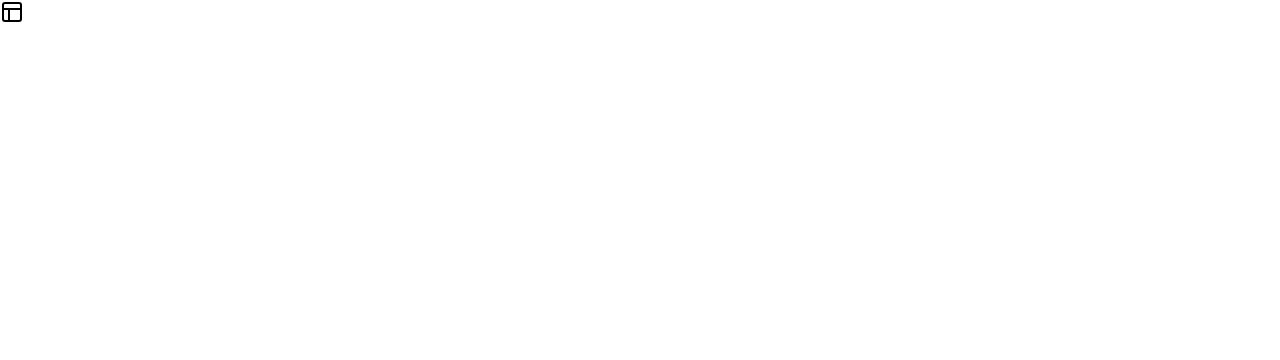
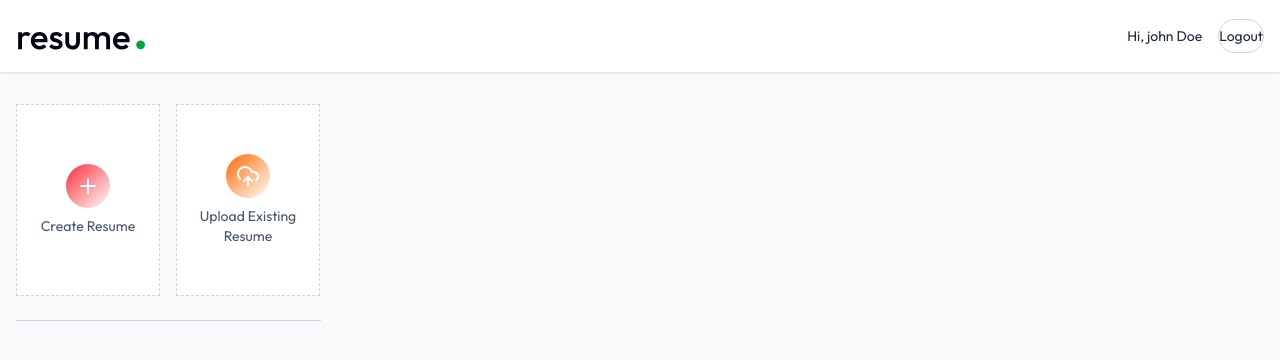
Before and after one commit to Hermann1412/Resume-Builder, a React (Vite) app in the folder client/: page /app in a window 1280 px wide. Shown: the top 360 px of the page. Built offline with nearby package versions, Linux system fonts and the light colour scheme; the HTML template or start-up script is replaced by a standard one.

Commit message:
working on dashboard

```diff
--- a/client/src/App.jsx
+++ b/client/src/App.jsx
@@ -1,7 +1,7 @@
 import React from 'react'
 import { Route, Routes } from 'react-router-dom'
-import Home from './pages/Home.jsx'
-import { Layout } from 'lucide-react'
+import Home from './pages/Home'
+import Layout from './pages/Layout'
 import Dashboard from './pages/Dashboard'
 import ResumeBuilder from './pages/ResumeBuilder'
 import Preview from './pages/Preview'
--- /dev/null
+++ b/client/src/components/Navbar.jsx
@@ -0,0 +1,31 @@
+import { Link } from 'react-router-dom'
+import React from 'react'
+import { Navigate, useNavigate } from 'react-router-dom'
+
+const Navbar = () => {
+  const user = {name: 'john Doe'}
+  const navigate = useNavigate();
+
+  const logoutUser = () => {
+    // logout logic here
+    navigate('/');
+  }
+
+  return (
+    <div className='shadow bg-white'>
+      <nav className='flex items-center justify-between max-w-7xl mx-auto px-4 py-3.5 text-slate-800 transition-all'>
+        <Link to="/">
+          <img src="/logo.svg" alt="logo" className='h-11 w-auto'/>
+        </Link>
+        <div className='flex items-center gap-4 text-sm'>
+          <p>Hi, {user.name}</p>
+          <button onClick={logoutUser} className='bg-white hover:bg-slate-50 border border-gray-300 px py-1.5 rounded-full active:scale-95 transition-all'>Logout</button>
+        </div>
+
+      </nav>
+
+    </div>
+  )
+}
+
+export default Navbar
--- a/client/src/pages/Dashboard.jsx
+++ b/client/src/pages/Dashboard.jsx
@@ -1,11 +1,35 @@
+import { PlusIcon, UploadCloudIcon } from "lucide-react";
 import React from "react";
 
 const Dashboard = () => {
   return (
     <div>
-      <h1>Dashboard page</h1>
+      <div className="max-w-7xl mx-auto px-4 py-8">
+        <p className="text-2xl font-medium mb-6 bg-linear-to-r from-slate-600 to-slate-700 bg-clip-text text-transparent sm:hidden">
+          welcome, joe Doe
+        </p>
+
+        <div className="flex gap-4">
+          <button className="w-full bg-white sm-white sm:max-w-36 h-48 flex flex-col items-center justify-center gap-2 text-slate-600 border border-dashed border-slate-300 group hover:border-red-500 hover:shadow-lg transition-all duration-300 cursor-pointer ">
+            <PlusIcon className="size-11 transition-all duration-300 p-2.5 bg-linear-to-br from-red-500 text-white rounded-full" />
+            <p className="text-sm group-hover:text-red-600 transition-all duration-300">
+              Create Resume
+            </p>
+          </button>
+
+          <button className="w-full bg-white sm-white sm:max-w-36 h-48 flex flex-col items-center justify-center gap-2 text-slate-600 border border-dashed border-slate-300 group hover:border-orange-500 hover:shadow-lg transition-all duration-300 cursor-pointer ">
+            <UploadCloudIcon className="size-11 transition-all duration-300 p-2.5 bg-linear-to-br from-orange-500 text-white rounded-full" />
+            <p className="text-sm group-hover:text-orange-600 transition-all duration-300">
+              Upload Existing Resume
+            </p>
+          </button>
+        </div>
+
+      <hr className="border-slate-300 my-6 sm:w-76.25" />
+
+      </div>
     </div>
-  )
-}
+  );
+};
 
 export default Dashboard;
--- a/client/src/pages/Layout.jsx
+++ b/client/src/pages/Layout.jsx
@@ -1,15 +1,16 @@
 import React from "react";
 import { Outlet } from "react-router-dom";
+import Navbar from "../components/Navbar";
 
 const Layout = () => {
   return (
     <div>
-      <h1> Layout Page</h1>
-      <div>
+      <div className="min-h-screen bg-gray-50">
+        <Navbar />
         <Outlet />
       </div>
     </div>
-  )
-}
+  );
+};
 
-export default Layout;
+export default Layout
```
